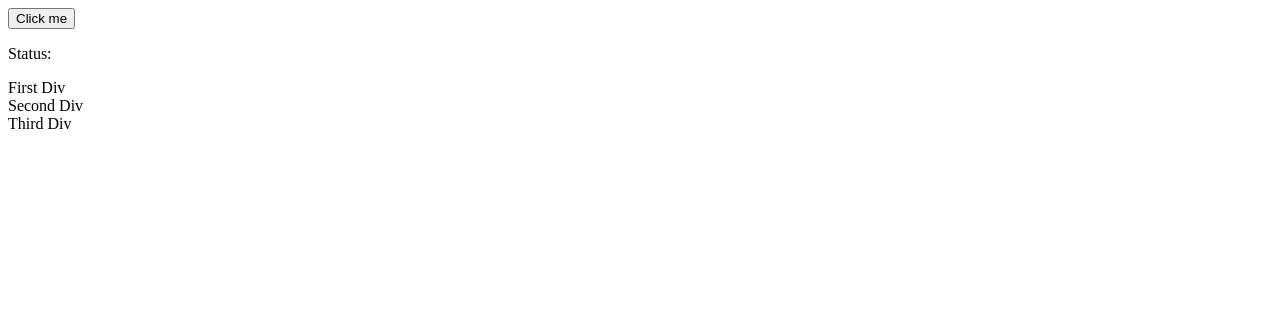
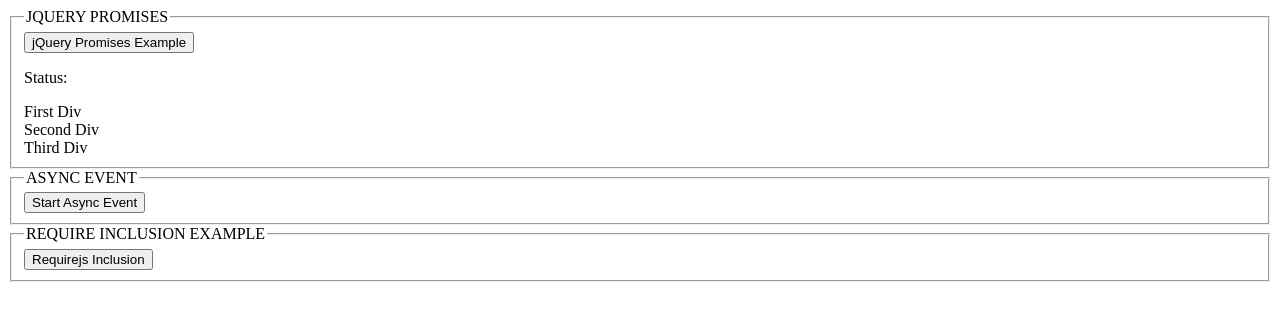
Before and after one commit to quirimmo/first-main-test, a website: page public_html/index.html in a window 1280 px wide. Drawn offline with Linux system fonts and the light colour scheme.

Commit message:
First Main Test Commit

```diff
--- a/public_html/index.html
+++ b/public_html/index.html
@@ -17,12 +17,26 @@
 
 
     <body>
-        <button>Click me</button>
-        <p>Status: </p>
-        <div>First Div</div>
-        <div>Second Div</div>
-        <div>Third Div</div>
+        <fieldset>
+            <legend>JQUERY PROMISES</legend>
+            <section>
+                <button id="jQueryPromises">jQuery Promises Example</button>
+            </section>
+            <section>
+                <p>Status: </p>
+                <div class="promisesDiv">First Div</div>
+                <div class="promisesDiv">Second Div</div>
+                <div class="promisesDiv">Third Div</div>
+            </section>
+        </fieldset>
+        <fieldset id="asyncEventLegend">
+            <legend>ASYNC EVENT</legend>
+            <button id="asyncEventButton">Start Async Event</button>
+        </fieldset>
+        <fieldset id="requireInclusionLegend">
+            <legend>REQUIRE INCLUSION EXAMPLE</legend>
+            <button id="requireInclusion">Requirejs Inclusion</button>
+        </fieldset>
     </body>
 
-
 </html>
--- a/public_html/scripts/function.js
+++ b/public_html/scripts/function.js
@@ -1,3 +1,5 @@
+//FILE DEFINED BY REQUIRE IN MAIN.JS
+//you can now use this function in main.js
 function appendElementToBody(el){
-    $('body').append(el);
+    $('#requireInclusionLegend').append(el);
 }
```
Also changed, not shown: public_html/scripts/main.js (+26 -9 lines).
